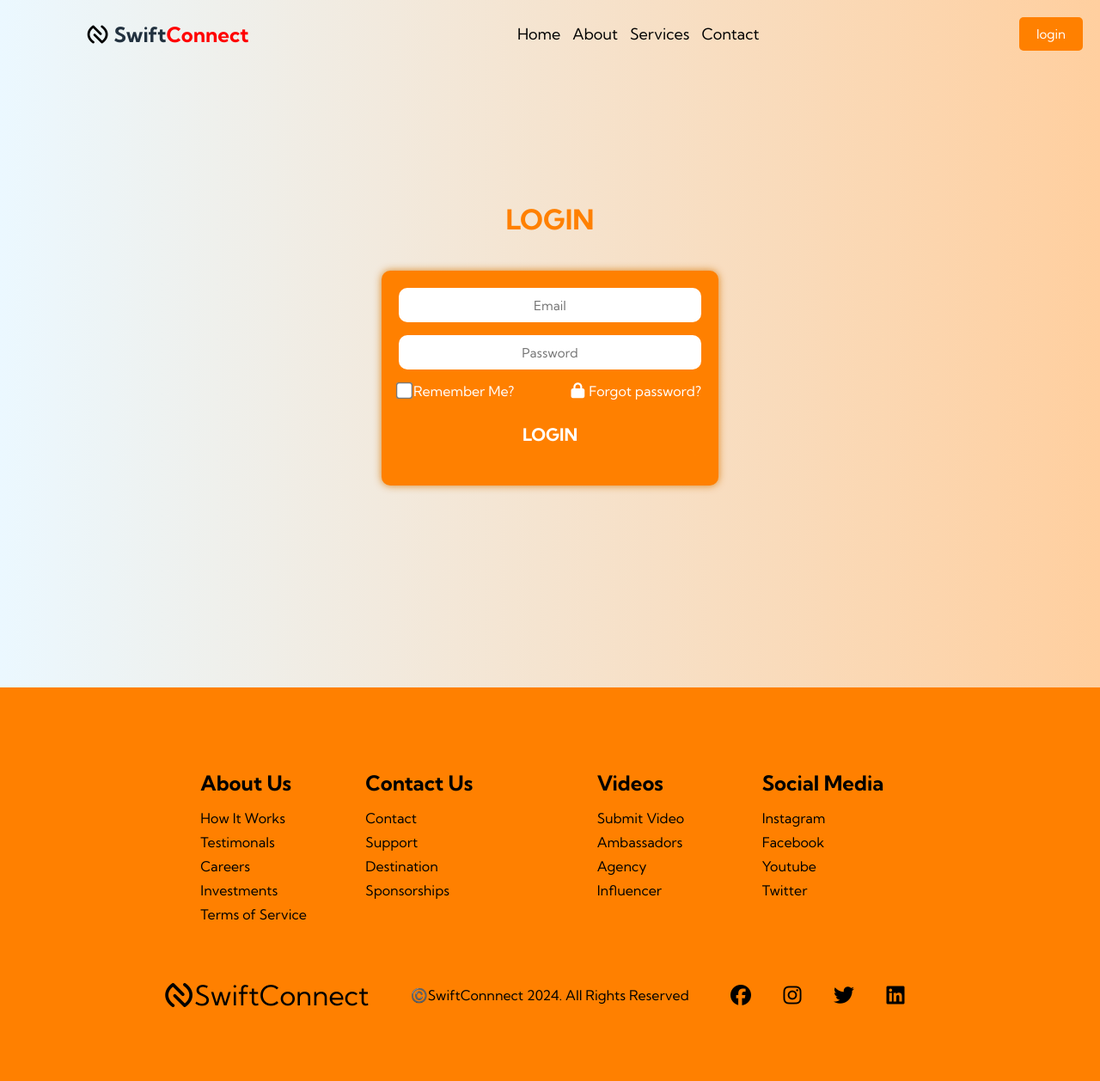
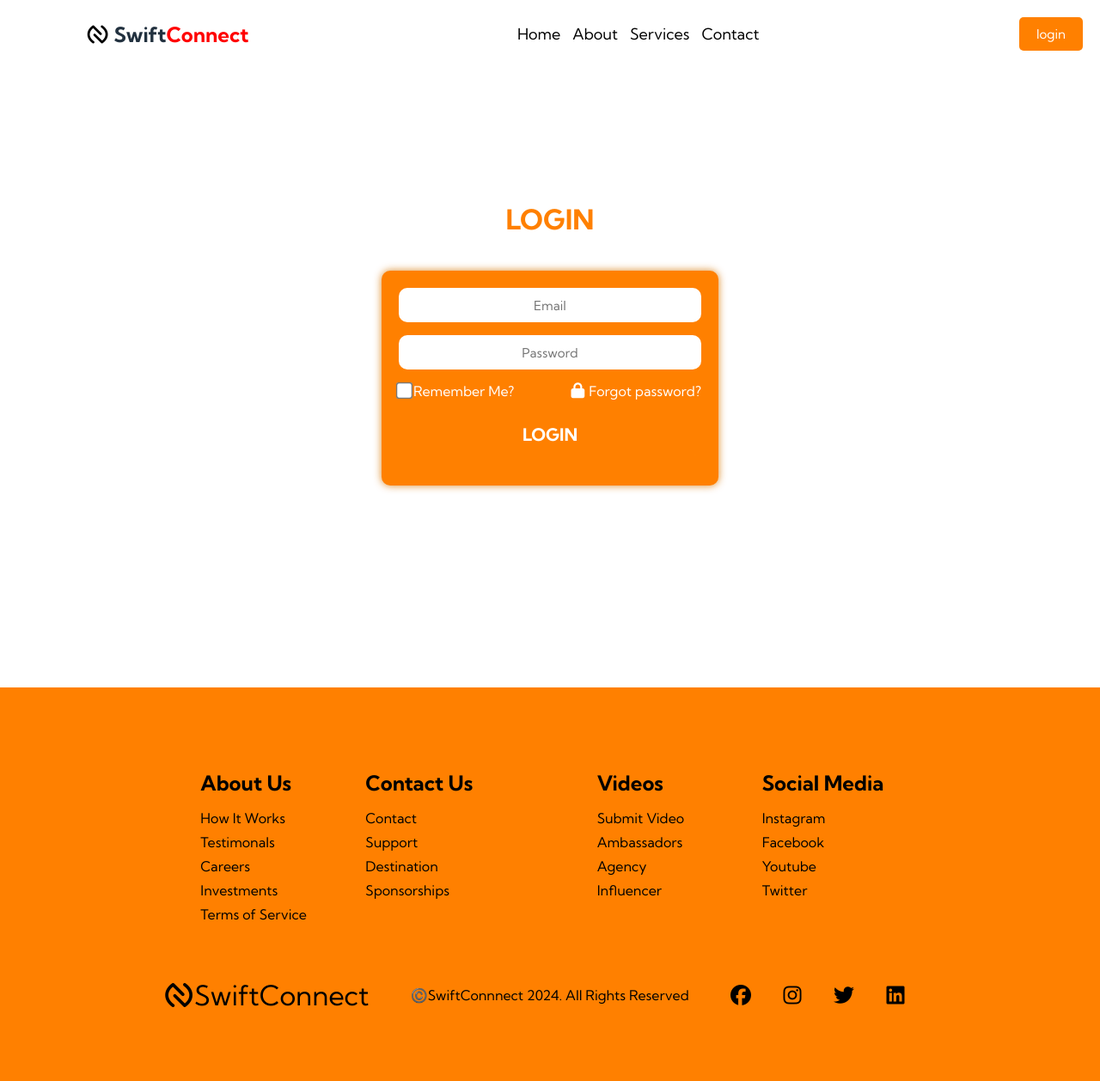
Before and after one commit to MininduBimsara/SwiftConnect, a PHP site: page /SwiftConnect/auth/HTML/login1.php in a window 1280 px wide. Shown: the whole page at 86% size. Run offline with PHP 8.4, Linux system fonts and the light colour scheme; some libraries are stand-ins or nearby versions; some web fonts are replaced.

Commit message:
minor change

```diff
--- a/auth/CSS/login.css
+++ b/auth/CSS/login.css
@@ -6,8 +6,8 @@
 
 body {
 
-  background: linear-gradient(to right, #ebf8ff, #ffcf9f);
-  background-size: contain;
+  /* background: linear-gradient(to right, #ebf8ff, #ffcf9f); */
+  /* background-size: contain; */
   background-position: center;
   background-repeat: no-repeat;
   margin: 0%;
```
